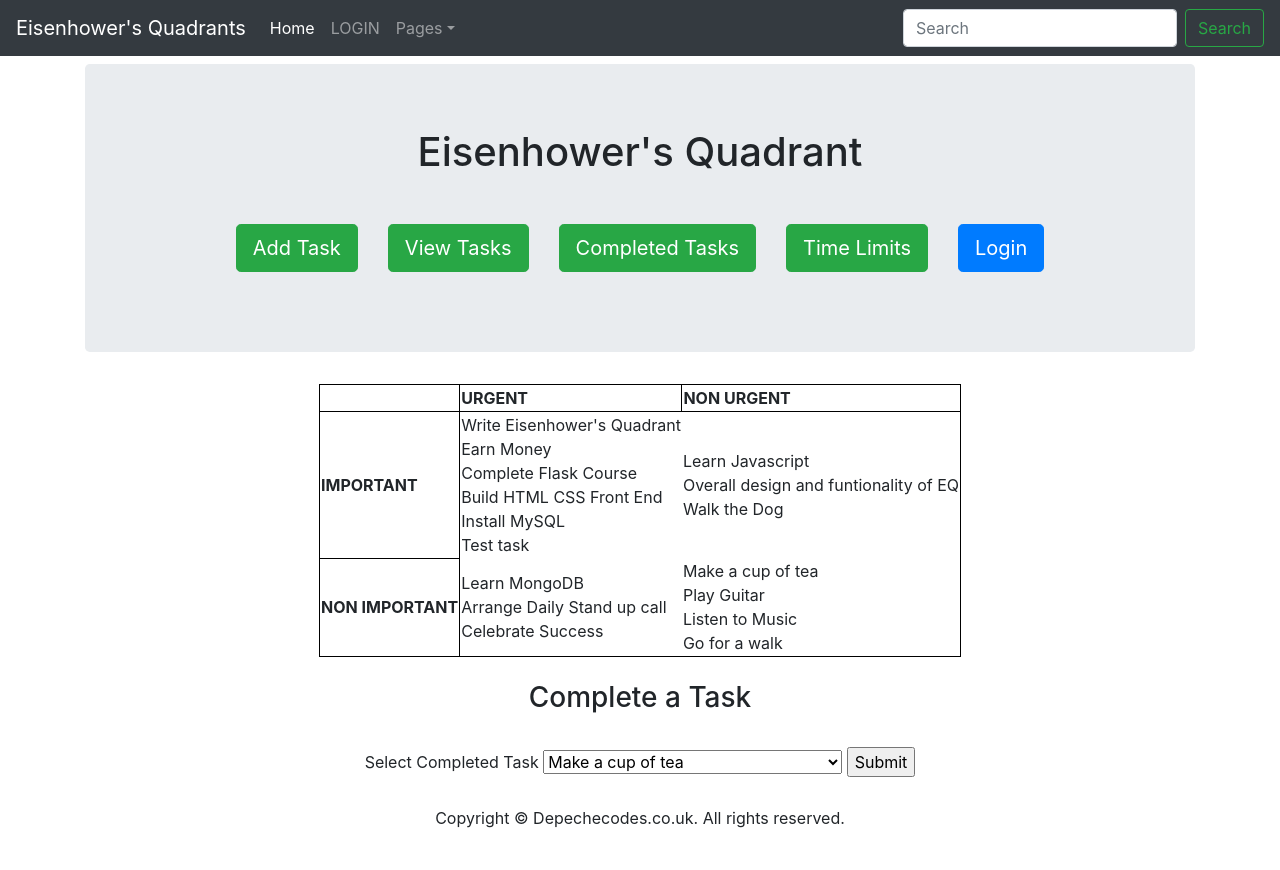
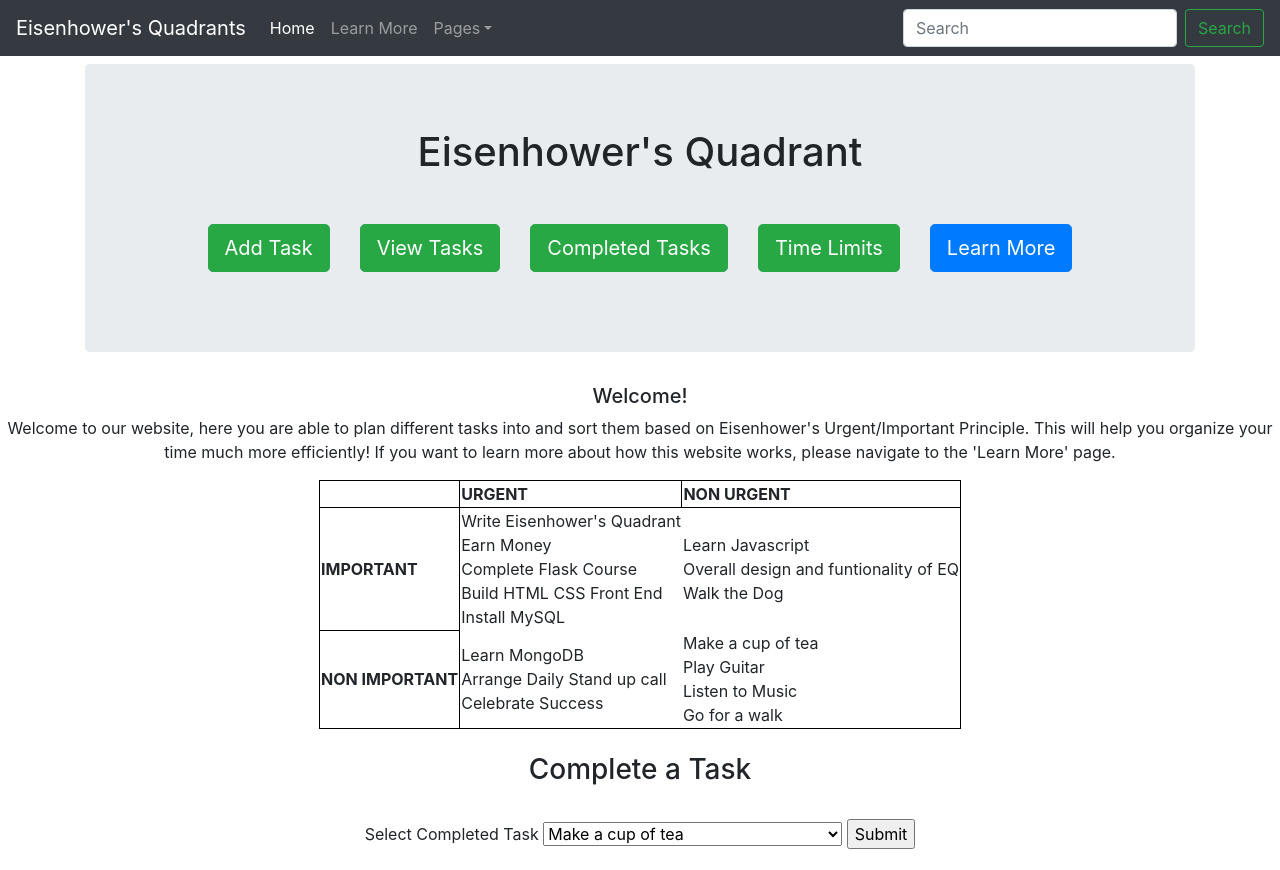
Before and after one commit to Sam-Ian/Eisenhowers-Quadrant, a Flask app: page / in a window 1280 px wide. Shown: the top 870 px of the page. Before the commit the page ends 828 px from the top, so only its background shows below. Run offline with Flask 2, Linux system fonts and the light colour scheme; some libraries are stand-ins or nearby versions.

Commit message:
Added learn more page

```diff
--- a/myapp/Eisenhower.csv
+++ b/myapp/Eisenhower.csv
@@ -18,5 +18,4 @@ Task ID,Task,Urgent/Important,Task Complete,Date Added,Date Completed,Time Limit
 17,Arrange Daily Stand up call,Urgent Non Important,N,26/11/2020,Null,29/12/2020
 18,Overall design and funtionality  of EQ,Non Urgent Important,N,26/11/2020,Null,02/12/2021
 19,Celebrate Success,Urgent Non Important,N,27/11/2020,Null,28/11/2020
-20,Walk the Dog,Non Urgent Important,N,27/11/2020,Null,01/12/2020
-21,Test task,Urgent Important,N,28/11/2020,Null,29/11/2020
+20,Walk the Dog,Non Urgent Important,N,27/11/2020,Null,01/12/202021
--- a/myapp/app.py
+++ b/myapp/app.py
@@ -167,10 +167,8 @@ def completed_tasks():
 
 
 
-@app.route('/time_limits')
+@app.route('/time-limits')
 def time_limits():
-
-    date_now = (time.strftime("%Y-%m-%d"))
 
     task_name_list = []
     time_limit_list = []
@@ -215,3 +213,9 @@ def time_limits():
     expired_task_length = len(expired_task_name_list)
 
     return render_template('time_limits.html', task_name_list=task_name_list, time_limit_list=time_limit_list, expired_task_name_list=expired_task_name_list, expired_time_limit_list=expired_time_limit_list, task_length=task_length, expired_task_length=expired_task_length, days_left=days_left, positive_expired_days=positive_expired_days)
+
+
+
+@app.route('/learn-more')
+def learn_more():
+    return render_template('learn_more.html')
--- a/myapp/templates/base.html
+++ b/myapp/templates/base.html
@@ -20,7 +20,7 @@
             <a class="nav-link" href="{{ url_for('index') }}">Home <span class="sr-only">(current)</span></a>
           </li>
           <li class="nav-item">
-            <a class="nav-link" href="{{ url_for('index') }}">LOGIN</a>
+            <a class="nav-link" href="{{ url_for('learn_more') }}">Learn More</a>
           </li>
           <li class="nav-item dropdown">
             <a class="nav-link dropdown-toggle" href="#" id="navbarDropdown" role="button" data-toggle="dropdown" aria-haspopup="true" aria-expanded="false">Pages</a>
--- a/myapp/templates/index.html
+++ b/myapp/templates/index.html
@@ -20,7 +20,7 @@
                 <p><a class="btn btn-success btn-lg" href="{{ url_for('time_limits') }}" role="button">Time Limits</a> </p>
               </div>
               <div class="col-auto">
-                <p><a class="btn btn-primary btn-lg" href="#" role="button">Login</a> </p>
+                <p><a class="btn btn-primary btn-lg" href="{{ url_for('learn_more') }}" role="button">Learn More</a> </p>
               </div>
             </div>
           </div>
@@ -28,6 +28,8 @@
       </div>
 	</div>
 	<center>
+	<h5>Welcome!</h5>
+	<p>Welcome to our website, here you are able to plan different tasks into and sort them based on Eisenhower's Urgent/Important Principle. This will help you organize your time much more efficiently! If you want to learn more about how this website works, please navigate to the 'Learn More' page.</p>
 	<table>
 		<tr>
 			<td></td>
--- /dev/null
+++ b/myapp/templates/learn_more.html
@@ -0,0 +1,5 @@
+{% extends "base.html" %}
+{% block content %}
+<h1>Learn More</h1>
+
+{% endblock %}
--- a/myapp/templates/time_limits.html
+++ b/myapp/templates/time_limits.html
@@ -12,7 +12,7 @@
 <br>
 <h3>Overdue Tasks</h3>
 <br>
-{% if len(expired_task_length) > 0 %}
+{% if expired_task_name_list|length > 0 %}
 <ul style="list-style-type:none;">
 {% for i in range(expired_task_length) %}
 {% if positive_expired_days[i] == 0 %}
@@ -24,5 +24,6 @@
 </ul>
 {% else %}
 <p>Looks like there are no overdue tasks!</p>
+{% endif %}
 </center>
 {% endblock %}
```
